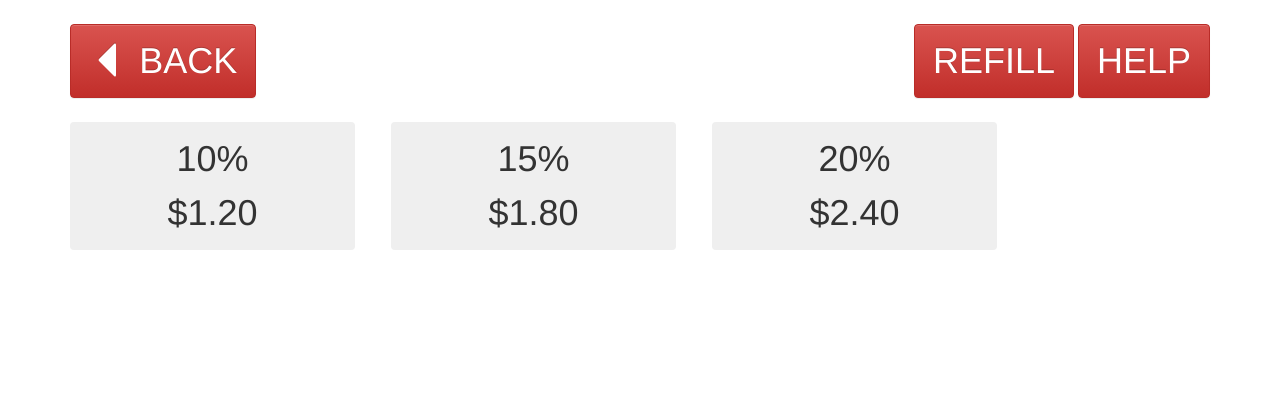
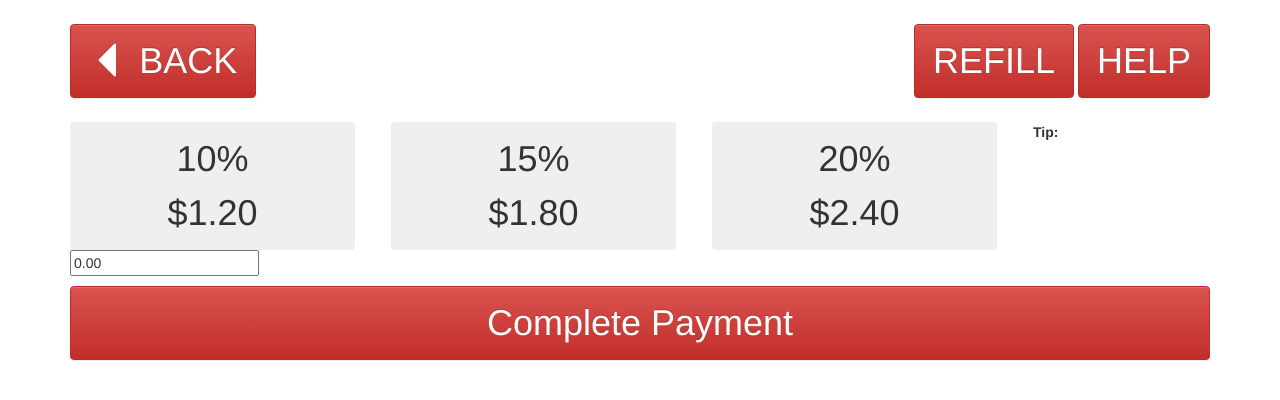
Before and after one commit to miladpejmanrad/django_project, a Django app: page /pay/card/tip/ in a window 1280 px wide. Shown: the top 400 px of the page. Run offline with Django 3.2, Linux system fonts and the light colour scheme; data comes from the database, SQL or seed files in the repository; both versions use the stored data as it was after the commit; parts of the project's set-up code (start-up, migrations or seed data) failed here and were passed over; some libraries are stand-ins or nearby versions.

Commit message:
Tip buttons work, need to process payment form submission

```diff
--- a/menu/views.py
+++ b/menu/views.py
@@ -217,6 +217,10 @@ def tipping(request):
 
 	# Build the context for the template if an order is ready to be paid.
 	if order_to_pay.exists():
+		tip_form = TipOrderForm(
+			initial={
+				'status': 'paid'
+			}, instance=order_to_pay.get())
 		tip_10 = "{0:.2f}".format(order_to_pay.get().total_price * Decimal(.10))
 		tip_15 = "{0:.2f}".format(order_to_pay.get().total_price * Decimal(.15))
 		tip_20 = "{0:.2f}".format(order_to_pay.get().total_price * Decimal(.20))
@@ -224,7 +228,8 @@ def tipping(request):
 			'order': order_to_pay.get(),
 			'tip_10': tip_10,
 			'tip_15': tip_15,
-			'tip_20': tip_20
+			'tip_20': tip_20,
+			'form': tip_form
 		}
 
 	return render(request, 'payment/tipping.html', context)
--- a/templates/payment/tipping.html
+++ b/templates/payment/tipping.html
@@ -2,13 +2,23 @@
 
 {% block content %}
 {% if order %}
+<script>
+	function changeTipValue(value){
+		document.getElementById("id_tip").value = value.toFixed(2);
+	}
+</script>
 	<style>
 		.btn.tip {
 			margin-right:36px;
 		}
 	</style>
-	<button class="btn btn-s col-xs-3 tip">10%<br>${{ tip_10 }}</button>
-	<button class="btn btn-s col-xs-3 tip">15%<br>${{ tip_15 }}</button>
-	<button class="btn btn-s col-xs-3 tip">20%<br>${{ tip_20 }}</button>
+	<button class="btn btn-s col-xs-3 tip" onclick="changeTipValue({{ tip_10 }})">10%<br>${{ tip_10 }}</button>
+	<button class="btn btn-s col-xs-3 tip" onclick="changeTipValue({{ tip_15 }})">15%<br>${{ tip_15 }}</button>
+	<button class="btn btn-s col-xs-3 tip" onclick="changeTipValue({{ tip_20 }})">20%<br>${{ tip_20 }}</button>
+    <form action="/pay/success/" method="post">
+		{% csrf_token %}
+		{{ form.as_p }}
+		<input type="submit" class="btn btn-s btn-danger place-order" style="width:100%;" value="Complete Payment">
+	</form>
 {% endif %}
 {% endblock %}
```
Also changed, not shown: db.sqlite3, 1 other file.
